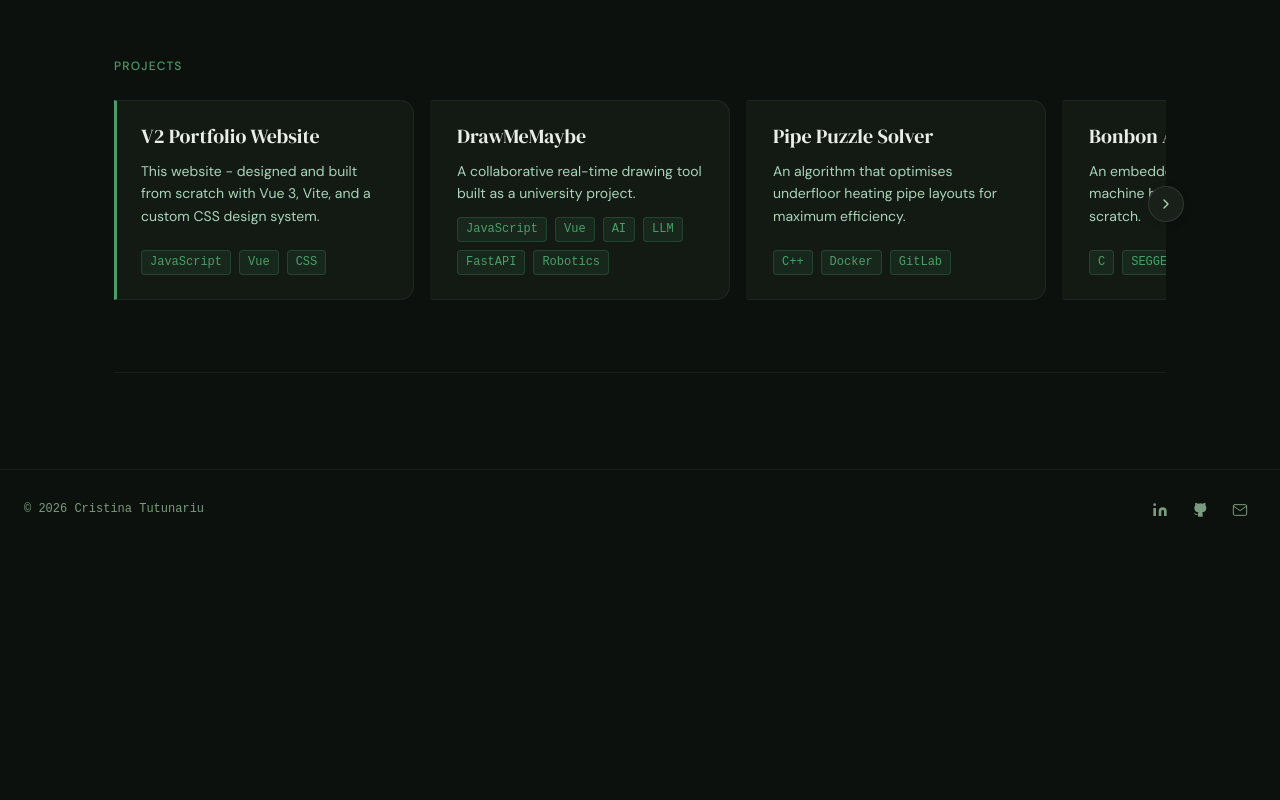
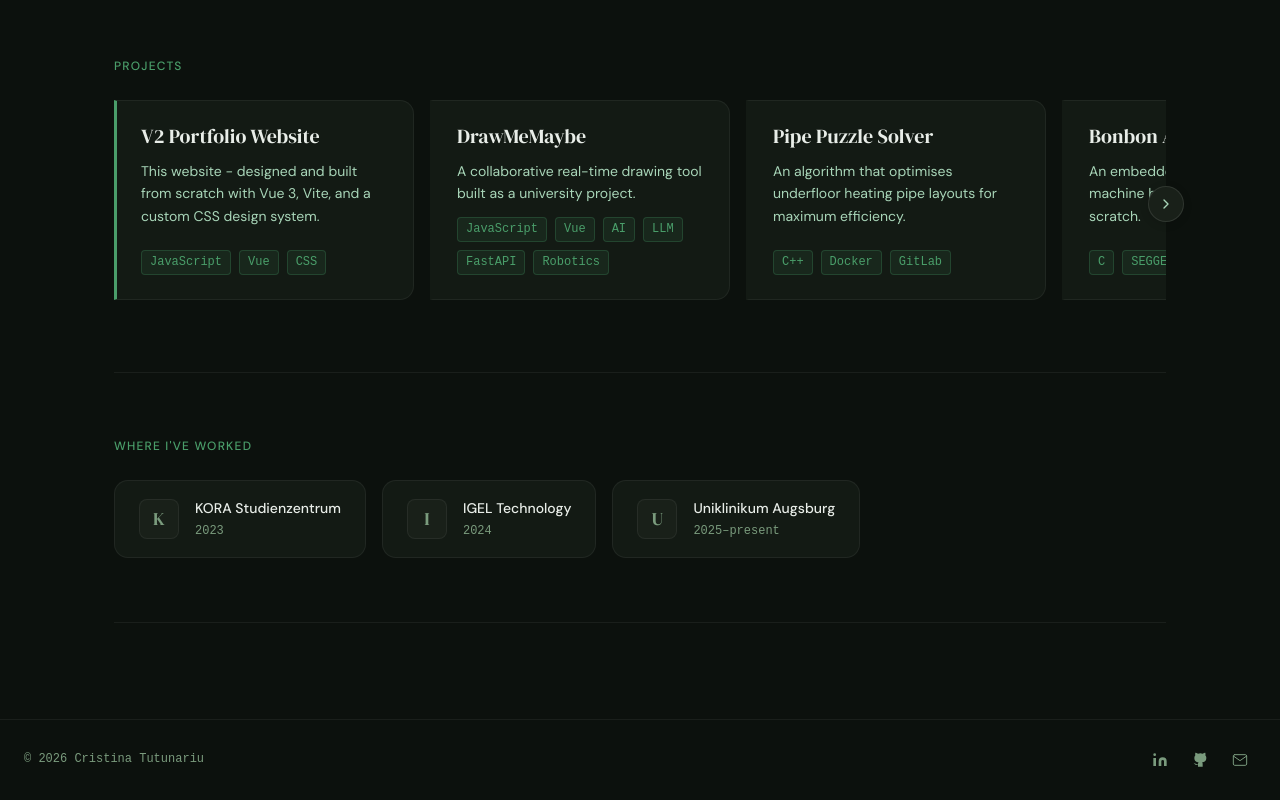
Before and after one commit to ctd08/V2-Portfolio-Website, a Vue app in the folder frontend/: page / in a window 1280 px wide. Shown: the part 1744-2544 px from the top of the page. Before the commit the page ends 2294 px from the top, so only its background shows below. Built offline with nearby package versions, Linux system fonts and the light colour scheme.

Commit message:
added the companies section with placeholders

```diff
--- /dev/null
+++ b/frontend/src/components/sections/CompaniesSection.vue
@@ -0,0 +1,117 @@
+<template>
+  <section class="companies">
+    <p class="section-eyebrow">Where I've worked</p>
+
+    <div class="companies-row">
+      <RouterLink
+        v-for="company in companies"
+        :key="company.id"
+        :to="`/career?filter=${company.id}`"
+        class="company-pill"
+      >
+        <div class="company-logo">
+          <img
+            v-if="company.logo"
+            :src="company.logo"
+            :alt="company.name"
+            class="logo-img"
+          />
+          <span v-else class="logo-placeholder">
+            {{ company.name.charAt(0) }}
+          </span>
+        </div>
+        <div class="company-info">
+          <span class="company-name">{{ company.name }}</span>
+          <span class="company-year">{{ company.year }}</span>
+        </div>
+      </RouterLink>
+    </div>
+  </section>
+</template>
+
+<script setup>
+import { companies } from '@/data/companies.js'
+</script>
+
+<style scoped>
+.companies {
+  padding: var(--space-16) 0;
+  border-bottom: 1px solid var(--border-subtle);
+}
+
+.section-eyebrow {
+  font-size: var(--text-xs);
+  font-weight: 500;
+  letter-spacing: 0.1em;
+  text-transform: uppercase;
+  color: var(--accent-primary);
+  margin-bottom: var(--space-6);
+}
+
+.companies-row {
+  display: flex;
+  gap: var(--space-4);
+  flex-wrap: wrap;
+}
+
+.company-pill {
+  display: flex;
+  align-items: center;
+  gap: var(--space-4);
+  padding: var(--space-4) var(--space-6);
+  border-radius: var(--radius-lg);
+  border: 1px solid var(--border-subtle);
+  background: var(--bg-secondary);
+  text-decoration: none;
+  transition: border-color var(--transition-fast), background var(--transition-fast);
+}
+
+.company-pill:hover {
+  border-color: var(--accent-primary);
+  background: var(--bg-surface);
+}
+
+.company-logo {
+  width: 40px;
+  height: 40px;
+  border-radius: var(--radius-md);
+  border: 1px solid var(--border-subtle);
+  background: var(--bg-surface);
+  display: flex;
+  align-items: center;
+  justify-content: center;
+  flex-shrink: 0;
+  overflow: hidden;
+}
+
+.logo-img {
+  width: 100%;
+  height: 100%;
+  object-fit: contain;
+  padding: 4px;
+}
+
+.logo-placeholder {
+  font-family: var(--font-display);
+  font-size: var(--text-lg);
+  color: var(--text-muted);
+}
+
+.company-info {
+  display: flex;
+  flex-direction: column;
+  gap: 2px;
+}
+
+.company-name {
+  font-size: var(--text-sm);
+  font-weight: 500;
+  color: var(--text-primary);
+}
+
+.company-year {
+  font-size: var(--text-xs);
+  color: var(--text-muted);
+  font-family: var(--font-mono);
+}
+</style>
--- /dev/null
+++ b/frontend/src/data/companies.js
@@ -0,0 +1,20 @@
+export const companies = [
+  {
+    id: 'kora',
+    name: 'KORA Studienzentrum',
+    year: '2023',
+    logo: null, // replace with import once you have the logo
+  },
+  {
+    id: 'igel',
+    name: 'IGEL Technology',
+    year: '2024',
+    logo: null,
+  },
+  {
+    id: 'uka',
+    name: 'Uniklinikum Augsburg',
+    year: '2025–present',
+    logo: null,
+  },
+]
--- a/frontend/src/views/HomeView.vue
+++ b/frontend/src/views/HomeView.vue
@@ -5,6 +5,7 @@
       <CurrentlySection />
       <SkillsSection />
       <ProjectsSection />
+      <CompaniesSection />
     </div>
   </div>
 </template>
@@ -14,6 +15,7 @@ import HeroSection from '@/components/sections/HeroSection.vue'
 import CurrentlySection from '@/components/sections/CurrentlySection.vue'
 import SkillsSection from '@/components/sections/SkillsSection.vue'
 import ProjectsSection from '@/components/sections/ProjectsSection.vue'
+import CompaniesSection from '@/components/sections/CompaniesSection.vue';
 </script>
 
 <style scoped>
```
